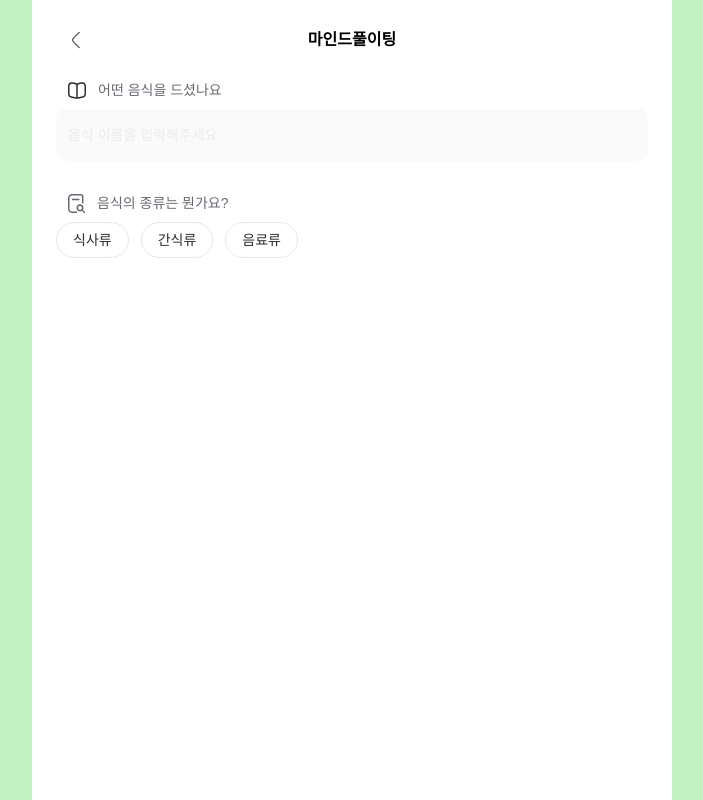
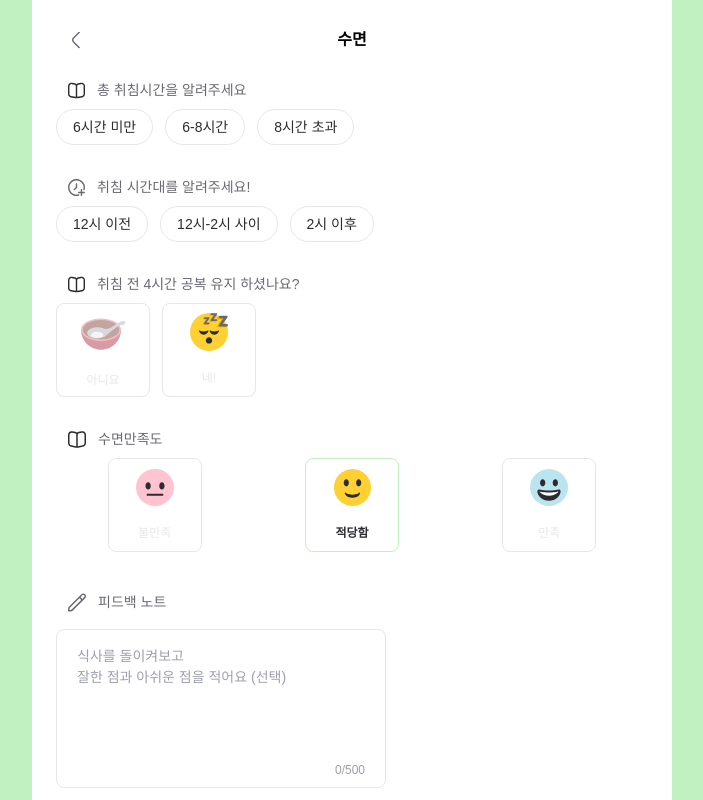
Before and after one commit to hatoruday/mindeating-front, a Next.js app: page /sleep in a window 1280 px wide. Shown: the top 800 px of the page, without its empty margins (288-991 px from the left). Built offline with nearby package versions, Linux system fonts and the light colour scheme; a web font is replaced by a local one.

Commit message:
emotion page completion

```diff
--- a/app/activity/page.tsx
+++ b/app/activity/page.tsx
@@ -3,6 +3,7 @@
 import Satiety from "@/components/record/mind/eatingSatiety";
 import FeedbackNote from "@/components/record/mind/feedbackNote";
 import HungerMeter from "@/components/record/mind/hungerMeter";
+import WhatIsYourTime from "@/components/record/whatIsYourEatingTime";
 import WhatIsYourEatingTime from "@/components/record/whatIsYourEatingTime";
 import Image from "next/image";
 
@@ -196,7 +197,7 @@ export default function MindFullEating() {
           <></>
         )}
       </section>
-      <WhatIsYourEatingTime timeType="활동" />
+      <WhatIsYourTime timeType="활동 시간대를 알려주세요!" />
       <section className="flex flex-col gap-y-2 py-4">
         <header className="flex px-3 gap-x-3">
           <Image
--- a/app/emotion/page.tsx
+++ b/app/emotion/page.tsx
@@ -1,6 +1,9 @@
 "use client";
+import FeedbackNote from "@/components/record/mind/feedbackNote";
+import WhatIsYourTime from "@/components/record/whatIsYourEatingTime";
 import Image from "next/image";
 import { useState } from "react";
+import { RxCross2 } from "react-icons/rx";
 
 export default function MindFullEating() {
   const [state, setState] = useState<string>("");
@@ -9,6 +12,55 @@ export default function MindFullEating() {
   const [note, setNote] = useState<string>("");
 
   const date = new Date();
+
+  //typeList의 각 요소의 index에 대해 1: 클릭됨 0: 클릭안됨
+
+  const [selectedType, setSelectedType] = useState<number[]>([
+    0, 0, 0, 0, 0, 0, 0, 0, 0, 0, 0,
+  ]);
+
+  //기타를 클릭했을 때 나오는 입력칸의 상태를 관리한다.
+
+  const [menu, setMenu] = useState<string[]>([]);
+
+  const [currentInput, setCurrentInput] = useState("");
+
+  // 텍스트 필드의 입력을 처리하는 함수
+
+  const handleInputChange = (e: React.ChangeEvent<HTMLInputElement>) => {
+    const {
+      target: { value },
+    } = e;
+
+    setCurrentInput(value);
+  };
+
+  // 엔터 키를 누를 때 실행될 함수
+
+  const handleKeyPress = (e: React.KeyboardEvent<HTMLInputElement>) => {
+    if (e.key === "Enter") {
+      e.preventDefault();
+
+      if (currentInput.trim() !== "") {
+        // 새로운 아이템을 menu 배열에 추가
+
+        setMenu([...menu, currentInput.trim()]);
+
+        // 입력 필드 초기화
+
+        setCurrentInput("");
+      }
+    }
+  };
+
+  /**
+   * 활동 시간대를 알려주세요!의 상태를 관리한다.
+   */
+
+  /**
+   * 활동 만족도의 상태를 관리한다.
+   */
+  const [satisfactionIndex, setSatisfactionIndex] = useState<number>(1);
 
   return (
     <div className="flex flex-col">
@@ -20,46 +72,113 @@ export default function MindFullEating() {
           alt="leftChevron"
           className="absolute top-1/2 left-4 transform -translate-y-1/2"
         />
+
         <div className="flex gap-2">
-          <span className="font-semibold text-[16px]">마인드풀이팅</span>
+          <span className="font-semibold text-[16px]">수면</span>
         </div>
       </header>
       <section className="flex flex-col gap-y-2 py-4">
         <header className="flex px-3 gap-x-3">
           <Image src="/bookIcon.svg" width={18} height={16} alt="bookIcon" />
           <span className="font-medium text-black2 text-[14px]">
-            어떤 음식을 드셨나요
+            감정 상태를 알려주세요!
           </span>
         </header>
         <input
           className="w-full h-[52px] px-3 opacity-20 rounded-[10px] text-[14px] bg-black4 placeholder-black3"
-          placeholder="음식 이름을 입력해주세요"
+          value={currentInput}
+          onChange={handleInputChange}
+          onKeyUp={handleKeyPress}
+          placeholder="어떤 감정이 들었나요?"
         />
+        <div className="flex gap-1 px-2">
+          {menu.map((item, index) => (
+            <div
+              key={index}
+              className="flex justify-center items-center h-9 relative gap-2 px-3.5 py-2.5 rounded-[56px] border border-green2 bg-green3"
+            >
+              <p className="flex flex-grow-0 flex-shrink-0">{item}</p>
+              <RxCross2 className="w-[20px] h-[20px]" />
+            </div>
+          ))}
+        </div>
       </section>
+
       <section className="flex flex-col gap-y-2 py-4">
         <header className="flex px-3 gap-x-3">
           <Image src="/bookSearch.svg" width={17} height={19} alt="bookIcon" />
           <span className="font-medium text-black2 text-[14px]">
-            음식의 종류는 뭔가요?
+            감정의 종류는 뭔가요?
           </span>
         </header>
-        <article className="flex gap-x-3">
-          <div className="flex  justify-center items-center h-9 relative gap-2.5 px-4 py-2.5 rounded-[56px] border border-[#e7e7e7]">
-            <p className="flex text-sm font-medium text-left text-[#2c2c30]">
-              식사류
-            </p>
+        <div className="flex gap-3">
+          <div
+            className={`flex flex-col justify-around content-center items-center w-[94px] h-[94px] rounded-lg border ${
+              type == "부정" ? "border-green2" : "border-black4"
+            }`}
+          >
+            <Image
+              src="/emoji/Crying face.svg"
+              width={45}
+              height={45}
+              alt="nope"
+            />
+
+            <span
+              className={`text-[12px] ${
+                type == "부정" ? "font-bold text-black1" : "text-black4"
+              }`}
+            >
+              부정
+            </span>
           </div>
-          <div className="flex  justify-center items-center h-9 relative gap-2.5 px-4 py-2.5 rounded-[56px] border border-[#e7e7e7]">
-            <p className="flex text-sm font-medium text-left text-[#2c2c30]">
-              간식류
-            </p>
+
+          <div
+            className={`flex flex-col justify-around content-center items-center w-[94px] h-[94px] rounded-lg border ${
+              type == "긍정" ? "border-green2" : "border-black4"
+            }`}
+          >
+            <Image
+              src="/emoji/Smiling face with 3 hearts.svg"
+              width={38}
+              height={38}
+              alt="neutral"
+            />
+
+            <span
+              className={`text-[12px] ${
+                type == "긍정" ? "font-bold text-black1" : "text-black4"
+              }`}
+            >
+              긍정
+            </span>
           </div>
-          <div className="flex  justify-center items-center h-9 relative gap-2.5 px-4 py-2.5 rounded-[56px] border border-[#e7e7e7]">
-            <p className="flex text-sm font-medium text-left text-[#2c2c30]">
-              음료류
-            </p>
-          </div>
-        </article>
+        </div>
+      </section>
+      <WhatIsYourTime timeType="언제 그런 감정을 느꼈나요?" />
+      <article className="flex flex-col gap-y-2 py-4">
+        <header className="flex px-3 py-2 gap-x-3">
+          <Image
+            src="/info/feedbackPencile.svg"
+            width={18}
+            height={16}
+            alt="bookIcon"
+          />
+
+          <span className="font-medium text-black2 text-[14px]">
+            피드백 노트
+          </span>
+        </header>
+
+        <FeedbackNote note={note} setNote={setNote} />
+      </article>
+
+      <section className="my-10">
+        <button className="w-[330px] h-[52px] rounded-xl bg-green3">
+          <p className="text-base font-medium text-center text-black3">
+            제출하기
+          </p>
+        </button>
       </section>
     </div>
   );
--- a/app/mind/page.tsx
+++ b/app/mind/page.tsx
@@ -8,6 +8,7 @@ import EatingSatiety from "@/components/record/mind/eatingSatiety";
 import FeedbackNote from "@/components/record/mind/feedbackNote";
 import WhatIsYourEatingTime from "@/components/record/whatIsYourEatingTime";
 import Satiety from "@/components/record/mind/eatingSatiety";
+import WhatIsYourTime from "@/components/record/whatIsYourEatingTime";
 
 export default function MindFullEating() {
   const [menu, setMenu] = useState<string[]>([]); //required
@@ -146,7 +147,7 @@ export default function MindFullEating() {
           </div>
         </article>
       </section>
-      <WhatIsYourEatingTime timeType="식사" />
+      <WhatIsYourTime timeType="식사 시간대를 알려주세요!" />
       <section className="flex flex-col gap-y-2 py-4">
         <header className="flex px-3 gap-x-3">
           <Image src="/bookIcon.svg" width={17} height={19} alt="bookIcon" />
--- a/app/sleep/page.tsx
+++ b/app/sleep/page.tsx
@@ -1,14 +1,67 @@
 "use client";
+import Satiety from "@/components/record/mind/eatingSatiety";
+import FeedbackNote from "@/components/record/mind/feedbackNote";
+import WhatIsYourEatingTime from "@/components/record/whatIsYourEatingTime";
 import Image from "next/image";
 import { useState } from "react";
 
-export default function MindFullEating() {
+export default function Sleep() {
   const [timeAmount, setTimeAmount] = useState<string>(""); //not required
   const [time, setTime] = useState<string>("");
-  const [head_empty_stomach, setHead_empty_stomach] = useState<boolean>(false);
+  const [head_empty_stomach, setHead_empty_stomach] = useState<
+    boolean | undefined
+  >();
   const [satisfaction, setSatisfaction] = useState<string>(""); //not required
   const [note, setNote] = useState<string>(""); //not required
   const date = new Date();
+  //typeList의 각 요소의 index에 대해 1: 클릭됨 0: 클릭안됨
+
+  const [selectedType, setSelectedType] = useState<number[]>([
+    0, 0, 0, 0, 0, 0, 0, 0, 0, 0, 0,
+  ]);
+
+  //기타를 클릭했을 때 나오는 입력칸의 상태를 관리한다.
+
+  const [menu, setMenu] = useState<string[]>([]);
+
+  const [currentInput, setCurrentInput] = useState("");
+
+  // 텍스트 필드의 입력을 처리하는 함수
+
+  const handleInputChange = (e: React.ChangeEvent<HTMLInputElement>) => {
+    const {
+      target: { value },
+    } = e;
+
+    setCurrentInput(value);
+  };
+
+  // 엔터 키를 누를 때 실행될 함수
+
+  const handleKeyPress = (e: React.KeyboardEvent<HTMLInputElement>) => {
+    if (e.key === "Enter") {
+      e.preventDefault();
+
+      if (currentInput.trim() !== "") {
+        // 새로운 아이템을 menu 배열에 추가
+
+        setMenu([...menu, currentInput.trim()]);
+
+        // 입력 필드 초기화
+
+        setCurrentInput("");
+      }
+    }
+  };
+
+  /**
+   * 활동 시간대를 알려주세요!의 상태를 관리한다.
+   */
+
+  /**
+   * 활동 만족도의 상태를 관리한다.
+   */
+  const [satisfactionIndex, setSatisfactionIndex] = useState<number>(1);
 
   return (
     <div className="flex flex-col">
@@ -20,46 +73,166 @@ export default function MindFullEating() {
           alt="leftChevron"
           className="absolute top-1/2 left-4 transform -translate-y-1/2"
         />
+
         <div className="flex gap-2">
-          <span className="font-semibold text-[16px]">마인드풀이팅</span>
+          <span className="font-semibold text-[16px]">수면</span>
         </div>
       </header>
       <section className="flex flex-col gap-y-2 py-4">
         <header className="flex px-3 gap-x-3">
-          <Image src="/bookIcon.svg" width={18} height={16} alt="bookIcon" />
+          <Image src="/bookIcon.svg" width={17} height={19} alt="bookIcon" />
           <span className="font-medium text-black2 text-[14px]">
-            어떤 음식을 드셨나요
+            총 취침시간을 알려주세요
           </span>
         </header>
-        <input
-          className="w-full h-[52px] px-3 opacity-20 rounded-[10px] text-[14px] bg-black4 placeholder-black3"
-          placeholder="음식 이름을 입력해주세요"
-        />
+        <article className="flex gap-x-3">
+          {["6시간 미만", "6-8시간", "8시간 초과"].map(
+            (totalSleepTIme, index) => {
+              return (
+                <button
+                  key={index}
+                  onClick={() => {
+                    setTimeAmount(totalSleepTIme);
+                  }}
+                  className={`flex  justify-center h-9 items-center px-4 py-2 relative rounded-[56px] border ${
+                    totalSleepTIme === timeAmount
+                      ? "border-green2 bg-green3"
+                      : "border-black4"
+                  }`}
+                >
+                  <p className="flex-grow-0 flex-shrink-0 text-sm font-medium text-left text-black1">
+                    {totalSleepTIme}
+                  </p>
+                </button>
+              );
+            }
+          )}
+        </article>
       </section>
       <section className="flex flex-col gap-y-2 py-4">
         <header className="flex px-3 gap-x-3">
-          <Image src="/bookSearch.svg" width={17} height={19} alt="bookIcon" />
+          <Image
+            src="/mindFullEating/clockPlusIcon.svg"
+            width={17}
+            height={19}
+            alt="bookIcon"
+          />
           <span className="font-medium text-black2 text-[14px]">
-            음식의 종류는 뭔가요?
+            취침 시간대를 알려주세요!
           </span>
         </header>
         <article className="flex gap-x-3">
-          <div className="flex  justify-center items-center h-9 relative gap-2.5 px-4 py-2.5 rounded-[56px] border border-[#e7e7e7]">
-            <p className="flex text-sm font-medium text-left text-[#2c2c30]">
-              식사류
-            </p>
+          {["12시 이전", "12시-2시 사이", "2시 이후"].map(
+            (sleepTimeZone, index) => {
+              return (
+                <button
+                  key={index}
+                  onClick={() => {
+                    setTime(sleepTimeZone);
+                  }}
+                  className={`flex  justify-center h-9 items-center px-4 py-2 relative rounded-[56px] border ${
+                    time === sleepTimeZone
+                      ? "border-green2 bg-green3"
+                      : "border-black4"
+                  }`}
+                >
+                  <p className="flex-grow-0 flex-shrink-0 text-sm font-medium text-left text-black1">
+                    {sleepTimeZone}
+                  </p>
+                </button>
+              );
+            }
+          )}
+        </article>
+      </section>
+      <section className="flex flex-col gap-y-2 py-4">
+        <header className="flex px-3 gap-x-3">
+          <Image src="/bookIcon.svg" width={17} height={19} alt="bookIcon" />
+          <span className="font-medium text-black2 text-[14px]">
+            취침 전 4시간 공복 유지 하셨나요?
+          </span>
+        </header>
+        <div className="flex gap-3">
+          <div
+            className={`flex flex-col justify-around content-center items-center w-[94px] h-[94px] rounded-lg border ${
+              head_empty_stomach == false ? "border-green2" : "border-black4"
+            }`}
+          >
+            <Image
+              src="/Bowl with spoon.svg"
+              width={45}
+              height={45}
+              alt="nope"
+            />
+
+            <span
+              className={`text-[12px] ${
+                head_empty_stomach == false
+                  ? "font-bold text-black1"
+                  : "text-black4"
+              }`}
+            >
+              아니요
+            </span>
           </div>
-          <div className="flex  justify-center items-center h-9 relative gap-2.5 px-4 py-2.5 rounded-[56px] border border-[#e7e7e7]">
-            <p className="flex text-sm font-medium text-left text-[#2c2c30]">
-              간식류
-            </p>
+
+          <div
+            className={`flex flex-col justify-around content-center items-center w-[94px] h-[94px] rounded-lg border ${
+              head_empty_stomach == true ? "border-green2" : "border-black4"
+            }`}
+          >
+            <Image
+              src="/emoji/Sleeping face.svg"
+              width={38}
+              height={38}
+              alt="neutral"
+            />
+
+            <span
+              className={`text-[12px] ${
+                head_empty_stomach == true
+                  ? "font-bold text-black1"
+                  : "text-black4"
+              }`}
+            >
+              네!
+            </span>
           </div>
-          <div className="flex  justify-center items-center h-9 relative gap-2.5 px-4 py-2.5 rounded-[56px] border border-[#e7e7e7]">
-            <p className="flex text-sm font-medium text-left text-[#2c2c30]">
-              음료류
-            </p>
-          </div>
-        </article>
+        </div>
+      </section>
+      <section className="flex flex-col gap-y-2 py-4">
+        <header className="flex px-3 gap-x-3">
+          <Image src="/bookIcon.svg" width={18} height={16} alt="bookIcon" />
+
+          <span className="font-medium text-black2 text-[14px]">
+            수면만족도
+          </span>
+        </header>
+        <Satiety selectedEmoji={satisfactionIndex} />
+      </section>
+      <article className="flex flex-col gap-y-2 py-4">
+        <header className="flex px-3 py-2 gap-x-3">
+          <Image
+            src="/info/feedbackPencile.svg"
+            width={18}
+            height={16}
+            alt="bookIcon"
+          />
+
+          <span className="font-medium text-black2 text-[14px]">
+            피드백 노트
+          </span>
+        </header>
+
+        <FeedbackNote note={note} setNote={setNote} />
+      </article>
+
+      <section className="my-10">
+        <button className="w-[330px] h-[52px] rounded-xl bg-green3">
+          <p className="text-base font-medium text-center text-black3">
+            제출하기
+          </p>
+        </button>
       </section>
     </div>
   );
```
Also changed, not shown: app/login/page.tsx (+16 -7 lines), components/record/whatIsYourEatingTime.tsx (+2 -8 lines), api/login.ts (added), public/Bowl with spoon.svg (added), public/emoji/Sleeping face.svg (added).
